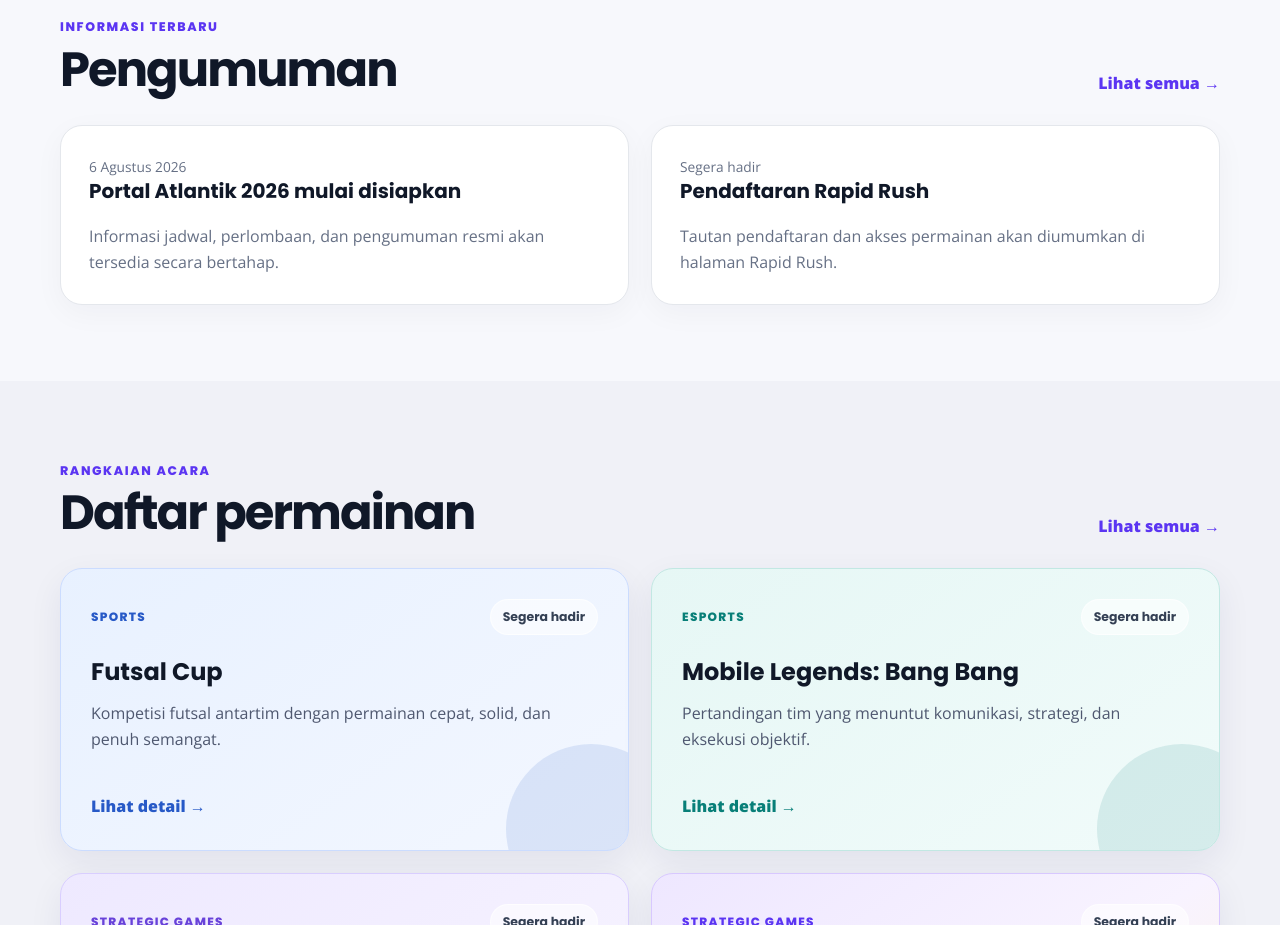
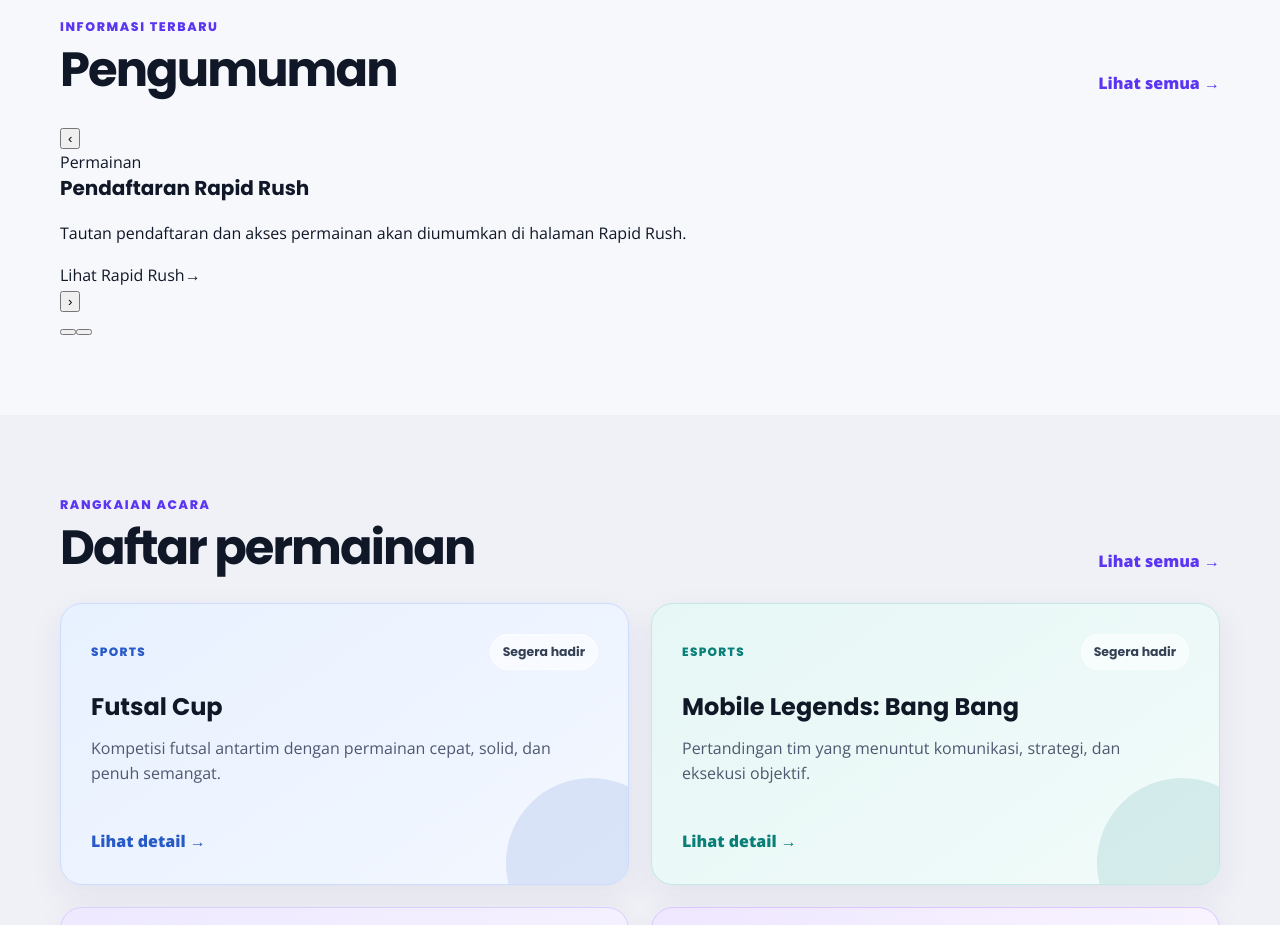
Before and after one commit to ruswanhidayat/portal-atlantik, a Next.js app: page / in a window 1280 px wide. Shown: the part 800-1725 px from the top of the page. Built offline with nearby package versions, Linux system fonts and the light colour scheme.

Commit message:
Refactor announcement section with AnnouncementSlider
Updated the announcement section to use AnnouncementSlider component and modified the section structure.

```diff
--- a/app/page.js
+++ b/app/page.js
@@ -1,5 +1,8 @@
 import Link from "next/link";
+
+import AnnouncementSlider from "@/components/AnnouncementSlider";
 import GameCard from "@/components/GameCard";
+
 import { announcements } from "@/data/announcements";
 import { schedule } from "@/data/schedule";
 import { siteConfig } from "@/data/site-config";
@@ -7,6 +10,9 @@ import { getFeaturedGames } from "@/lib/games";
 
 export default function HomePage() {
   const featuredGames = getFeaturedGames();
+  const homeAnnouncements = announcements.filter(
+    (announcement) => announcement.showOnHome
+  );
   return (
     <>
       <section className="hero">
@@ -28,21 +34,20 @@ export default function HomePage() {
         </div>
       </section>
 
-      <section className="section">
+      <section className="section announcement-home-section">
         <div className="container">
-          <div className="section-heading">
-            <div><span className="eyebrow">Informasi terbaru</span><h2>Pengumuman</h2></div>
-            <Link className="text-link" href="/pengumuman">Lihat semua →</Link>
+          <div className="section-heading announcement-section-heading">
+            <div>
+              <span className="eyebrow">Informasi terbaru</span>
+              <h2>Pengumuman</h2>
+            </div>
+
+            <Link className="text-link" href="/pengumuman">
+              Lihat semua →
+            </Link>
           </div>
-          <div className="grid two">
-            {announcements.slice(0, 2).map((item) => (
-              <article className="card" key={item.title}>
-                <span className="meta">{item.date}</span>
-                <h3>{item.title}</h3>
-                <p>{item.summary}</p>
-              </article>
-            ))}
-          </div>
+
+          <AnnouncementSlider announcements={homeAnnouncements} />
         </div>
       </section>
 
```
